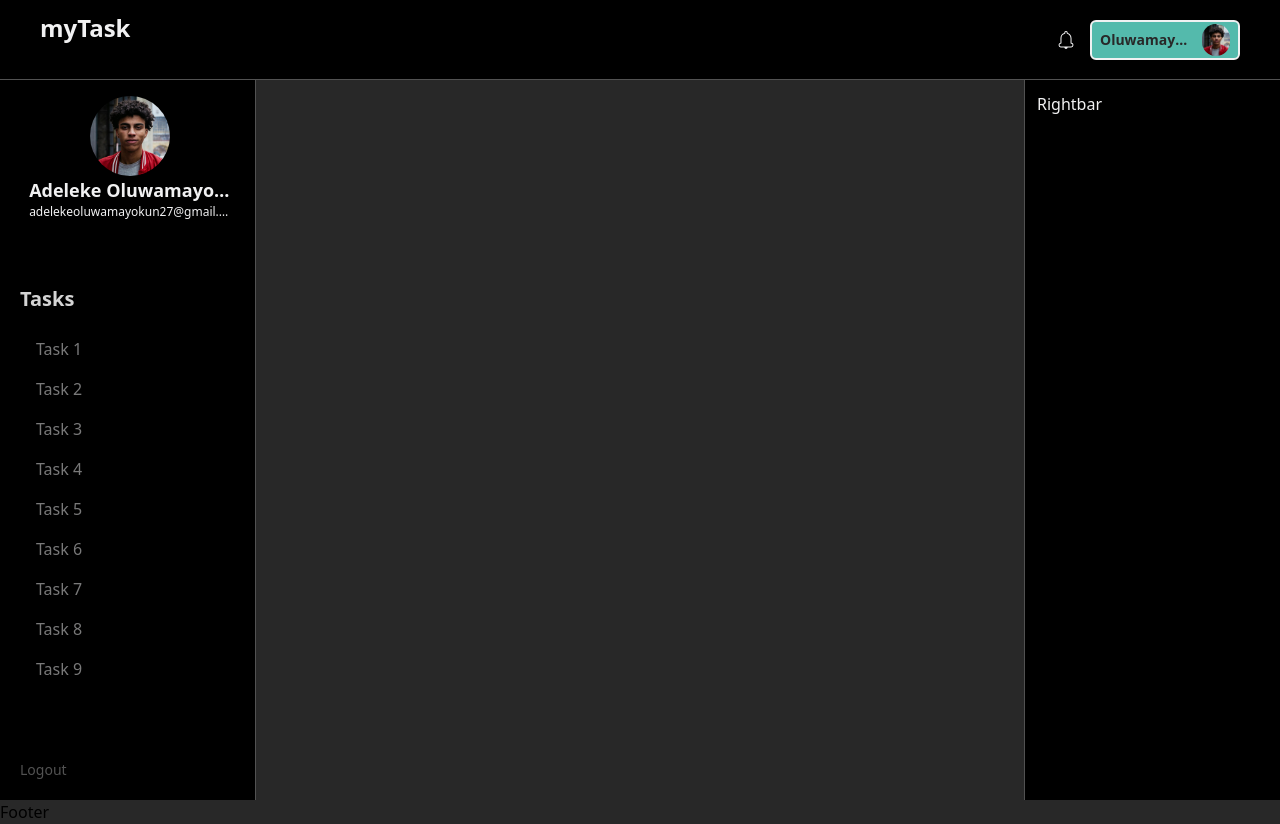
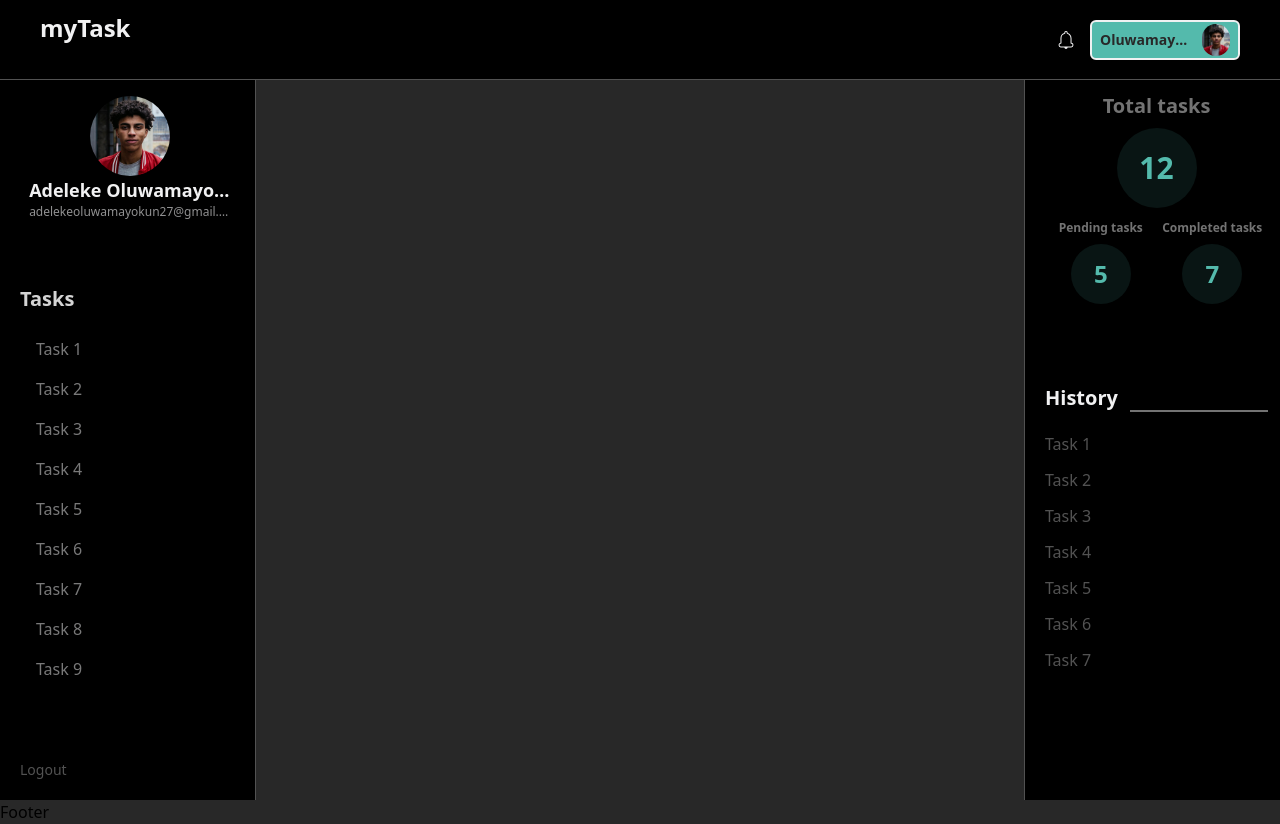
Before and after one commit to codify01/myTask, a React (Vite) app: page /task in a window 1280 px wide. Built offline with nearby package versions, Linux system fonts and the light colour scheme.

Commit message:
Progress
Finished with the right sidebar, Moving on to something else

```diff
--- /dev/null
+++ b/src/components/Cards/CardTwo.jsx
@@ -0,0 +1,16 @@
+import React from "react";
+
+const CardTwo = ({count, category, space, font, headfont}) => {
+
+    return (
+
+        <div class={`flex flex-col items-center ${space} mb-3`}>
+            <small class={`font-bold text-neutral-500 ${headfont}`}>{category}</small>
+            <h1 class={`number rounded-full font-bold ${font}`}>{count}</h1>
+        </div>
+
+    )
+
+}
+
+export default CardTwo
--- a/src/components/Leftbar.jsx
+++ b/src/components/Leftbar.jsx
@@ -6,7 +6,7 @@ const LeftBar = () => {
 
     const eachTask = [
         {
-            href: "#task1",
+            href: "task1",
             title: "Task 1"
         },
         {
@@ -53,14 +53,14 @@ const LeftBar = () => {
             <div className="flex flex-col leading-tight items-center w-full">
                 <img src={img1} alt="..." className="w-[80px] h-[80px] rounded-full object-cover" />
                 <h3 className="font-bold text-lg truncate w-11/12">Adeleke Oluwamayokun</h3>
-                <small className="truncate w-11/12 text-xs">adelekeoluwamayokun27@gmail.com</small>
+                <small className="truncate w-11/12 opacity-60 text-xs">adelekeoluwamayokun27@gmail.com</small>
             </div>
             <div className="space-y-4 h-3/5">
                 <h3 className="font-bold text-neutral-300 text-xl">Tasks</h3>
-                <ul className="text-lg overflow-y-scroll h-[85%] shadow-accent-white">
+                <ul className="text-lg grid overflow-y-scroll h-[85%] shadow-accent-white">
                     {
                         eachTask.map(({href, title}, index) => (
-                            <Onetasklist href={href} title={title} />
+                            <Onetasklist key={index} href={href} title={title} />
                         ))
                     }
                 </ul>
--- a/src/components/NavBar.jsx
+++ b/src/components/NavBar.jsx
@@ -8,7 +8,7 @@ const NavBar = () => {
     <div className='h-[10vh] flex py-3 px-10 bg-black justify-between border-b border-neutral-600'>
       <h3 className='font-extrabold text-accent-white text-2xl'>myTask</h3>
       <div className="flex gap-3 items-center">
-        <CiBellOn className='text-accent-white text-2xl' />
+        <CiBellOn className='text-accent-white text-2xl cursor-pointer' />
         <button className="btn bg-pry text-accent-black font-semibold rounded-md flex items-center justify-between border-2 border-accent-white gap-2 h-[40px] px-2 w-[150px]">
           <span className='truncate w-10/12 text-sm'>Oluwamayokun</span>
           <img src={img1} alt="..." className="w-[32px] h-[32px] rounded-full object-cover" />
--- a/src/components/Rightbar.jsx
+++ b/src/components/Rightbar.jsx
@@ -1,11 +1,99 @@
 import React from "react";
+import CardTwo from "./Cards/CardTwo";
+import { Link } from "react-router-dom";
 
 const RightBar = () => {
 
+    const CardTwoArray = [
+        {
+            title: "Total tasks",
+            widthTaken: "w-full",
+            count: "12",
+            addsstyles: "number text-3xl",
+            headingsize: "text-xl"
+        },
+        {
+            title: "Pending tasks",
+            widthTaken: "basis-1/2",
+            count: "5",
+            addsstyles: "number-2 text-2xl",
+            headingsize: "text-xs"
+        },
+        {
+            title: "Completed tasks",
+            widthTaken: "basis-1/2",
+            count: "7",
+            addsstyles: "number-2 text-2xl",
+            headingsize: "text-xs"
+        },
+    ]
+
+    const eachTask = [
+        {
+            href: "task1",
+            title: "Task 1"
+        },
+        {
+            href: "task2",
+            title: "Task 2"
+        },
+        {
+            href: "task3",
+            title: "Task 3"
+        },
+        {
+            href: "task4",
+            title: "Task 4"
+        },
+        {
+            href: "task5",
+            title: "Task 5"
+        },
+        {
+            href: "task6",
+            title: "Task 6"
+        },
+        {
+            href: "task7",
+            title: "Task 7"
+        },
+        {
+            href: "task8",
+            title: "Task 8"
+        },
+        {
+            href: "task9",
+            title: "Task 9"
+        },
+        {
+            href: "task10",
+            title: "Task 10"
+        }
+    ]
+
     return (
 
-        <div className="flex justify-between bg-black text-accent-white w-1/5 h-[90vh] border-l border-neutral-600 p-3">
-            <h3>Rightbar</h3>
+        <div className="hidden md:flex flex-col justify-between bg-black text-accent-white w-1/5 h-[90vh] border-l border-neutral-600 p-3 ps-5 pb-5">
+            <div className="flex flex-wrap">
+                {
+                    CardTwoArray.map(({title, widthTaken, count, addsstyles, headingsize}) => (
+                        <CardTwo category={title} space={widthTaken} count={count} font={addsstyles} headfont={headingsize} />
+                    ))
+                }
+            </div>
+            <div className="flex flex-col gap-5">
+                <div className="flex gap-3 items-end">
+                    <h3 className="font-bold text-xl">History</h3>
+                    <hr className="w-full border border-neutral-500" />
+                </div>
+                <ul className="text-lg grid space-y-3 overflow-y-scroll h-[60%] shadow-accent-white">
+                    {
+                        eachTask.map(({href, title}, index) => (
+                            <Link key={index} to={href} className="text-base font-medium text-neutral-600" >{title}</Link>
+                        ))
+                    }
+                </ul>
+            </div>
         </div>
 
     )
--- a/src/components/Tasklist.jsx
+++ b/src/components/Tasklist.jsx
@@ -5,9 +5,9 @@ const Onetasklist = ({ href, title }) => {
     return(
 
         <>
-            <li className="font-light text-base ms-2 opacity-50 rounded-md shadow-lg hover:shadow-accent-black p-2 hover:opacity-100 hover:bg-pry">
-                <a className="" href={href}>{title}</a>
-            </li>
+            <a className="font-light text-base ms-2 opacity-50 rounded-md shadow-lg hover:shadow-accent-black p-2 hover:opacity-100 hover:bg-pry" href={href}>
+                {title}
+            </a>
         </>
 
     )
--- a/src/index.css
+++ b/src/index.css
@@ -14,3 +14,16 @@ body{
 .active{
   @apply  font-semibold text-accent-black
 }
+.number-2,
+.number{
+  height: 80px;
+  width: 80px;
+  backdrop-filter: blur(10px);
+  color: #54BAAC;
+  background: #54baac1d;
+  @apply flex justify-center items-center mt-2
+}
+.number-2{
+  width: 60px;
+  height: 60px;
+}
```
